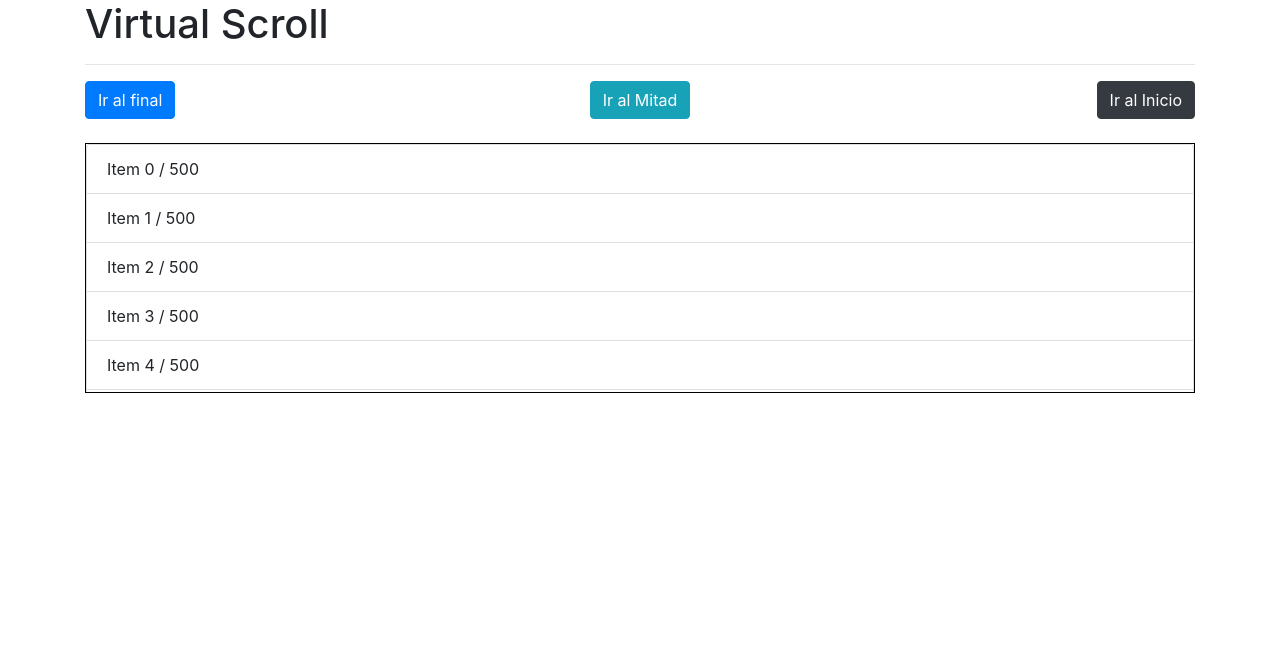
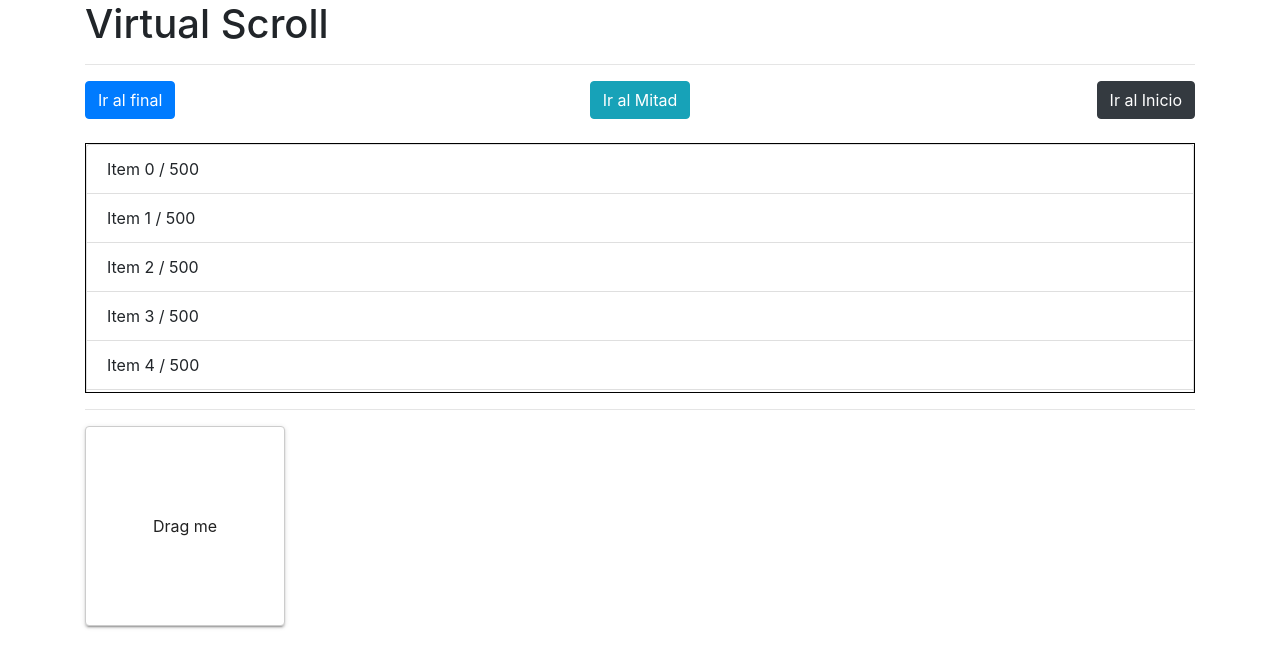
Before and after one commit to dumsof/virtualscroll, an Angular app: page / in a window 1280 px wide. Shown: the top 668 px of the page. Built offline with nearby package versions, Linux system fonts and the light colour scheme.

Commit message:
se finaliza el drag

```diff
--- a/src/app/app.component.html
+++ b/src/app/app.component.html
@@ -2,3 +2,7 @@
 se debe instalar de: npm install @angular/cdk
 -->
 <app-virtual></app-virtual>
+
+<hr>
+<!-- este componente muestra como se puede mover un componente cuando se agrega la propiedad cdkDrag  -->
+<app-drag></app-drag>
--- /dev/null
+++ b/src/app/drag/drag.component.html
@@ -0,0 +1,3 @@
+<div class="caja" cdkDrag>
+    Drag me
+</div>
--- /dev/null
+++ b/src/app/drag/drag.component.ts
@@ -0,0 +1,15 @@
+import { Component, OnInit } from '@angular/core';
+
+@Component({
+  selector: 'app-drag',
+  templateUrl: './drag.component.html',
+  styleUrls: ['./drag.component.css']
+})
+export class DragComponent implements OnInit {
+
+  constructor() { }
+
+  ngOnInit() {
+  }
+
+}
```
Also changed, not shown: src/app/app.module.ts (+6 -2 lines), src/app/drag/drag.component.css (added).
